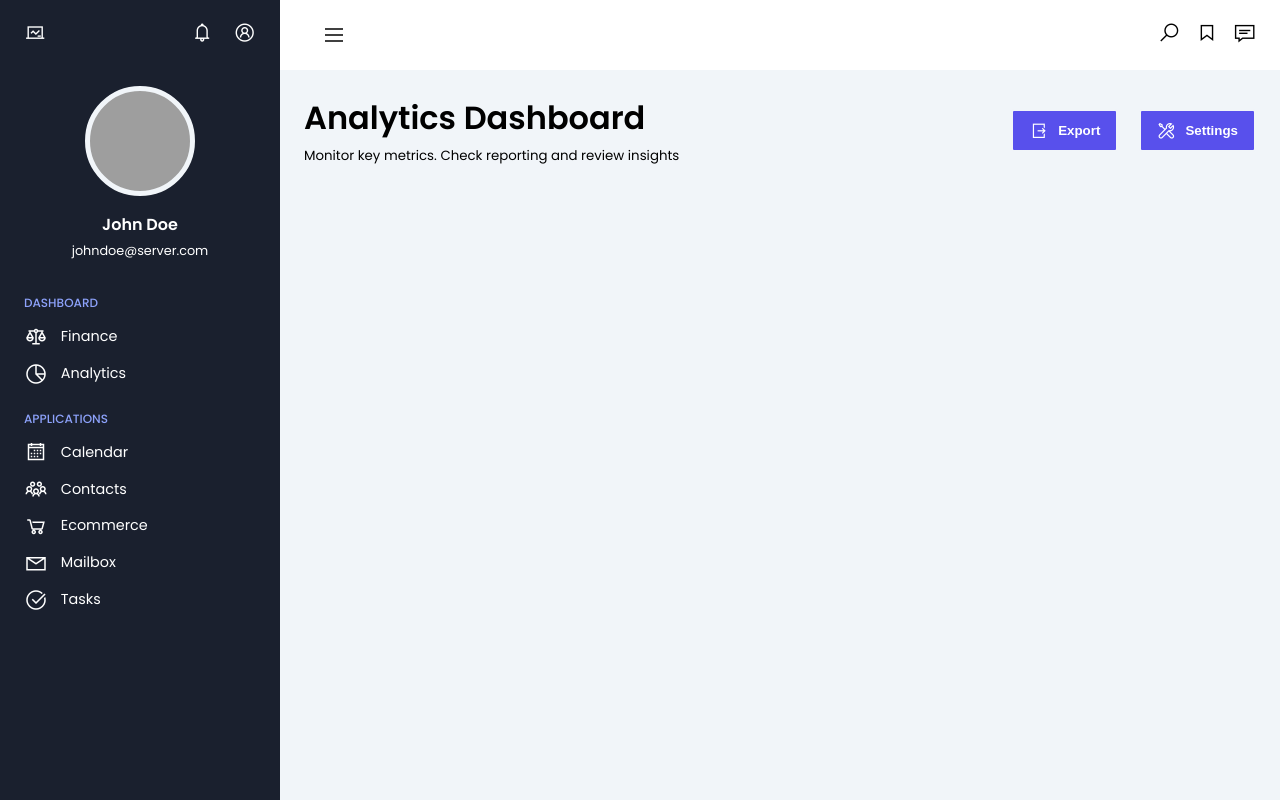
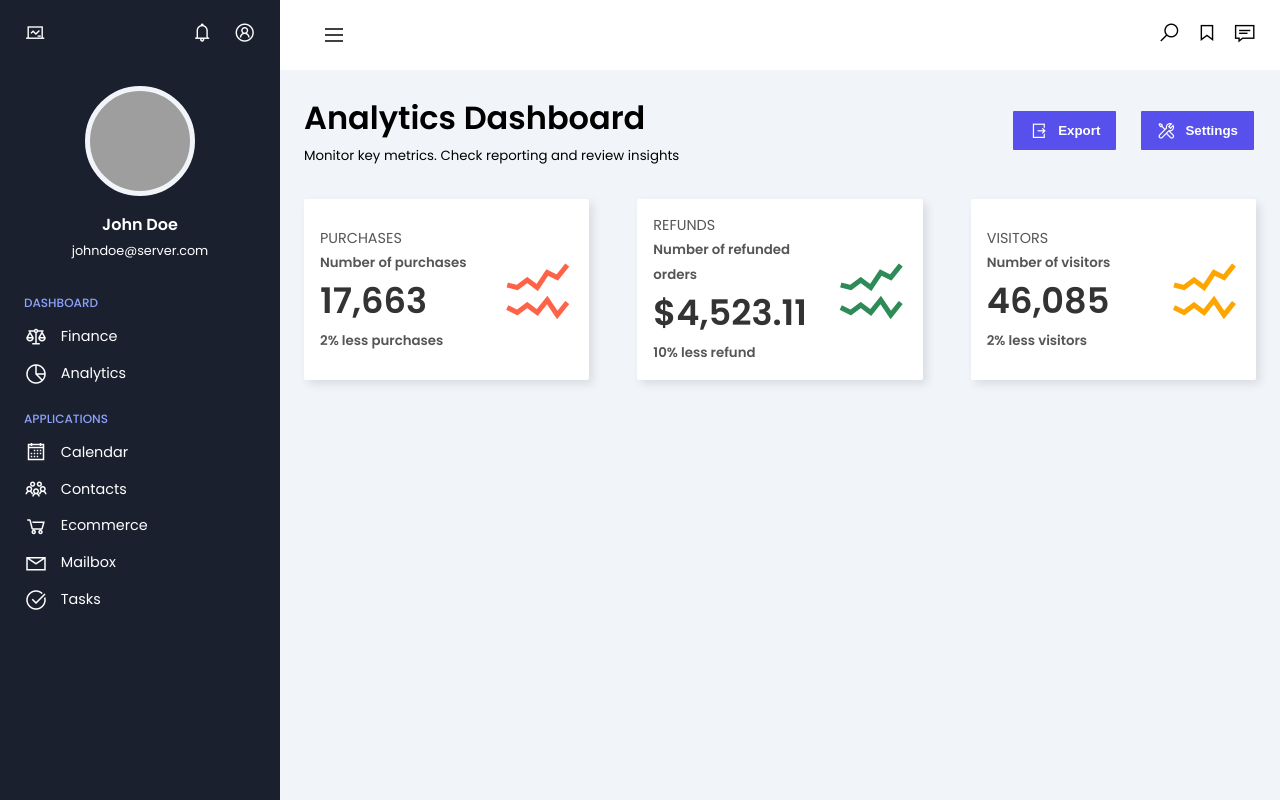
Before and after one commit to smarqueslopez/admin-dashboard, a website: page index.html in a window 1280 px wide. Drawn offline with nearby package versions, Linux system fonts and the light colour scheme; grey boxes are pictures that could not be loaded.

Commit message:
Adding cards

```diff
--- a/index.html
+++ b/index.html
@@ -76,6 +76,7 @@
       </header>
       <!-- Main content -->
       <main>
+        <!-- Header content -->
         <div class="page-header">
           <div class="header-title">
             <h1>Analytics Dashboard</h1>
@@ -92,6 +93,45 @@
             </button>
           </div>
         </div>
+        <!-- Content -->
+        <div class="cards">
+          <!-- Purchases -->
+          <div class="card">
+              <div class="card__info">
+                <span>Purchases</span>
+                <small>Number of purchases</small>
+                <h2>17,663</h2>
+                <small>2% less purchases</small>
+              </div>
+              <div class="card__chart danger">
+                <span class="las la-chart-line"></span>
+              </div>
+          </div>
+          <!-- Refunds -->
+          <div class="card">
+              <div class="card__info">
+                <span>Refunds</span>
+                <small>Number of refunded orders</small>
+                <h2>$4,523.11</h2>
+                <small>10% less refund</small>
+              </div>
+              <div class="card__chart success">
+                <span class="las la-chart-line"></span>
+              </div>
+          </div>
+          <!-- Visitors -->
+          <div class="card">
+              <div class="card__info">
+                <span>Visitors</span>
+                <small>Number of visitors</small>
+                <h2>46,085</h2>
+                <small>2% less visitors</small>
+              </div>
+              <div class="card__chart warning">
+                <span class="las la-chart-line"></span>
+              </div>
+          </div>
+        </div>
       </main>
     </div>
   </body>
--- /dev/null
+++ b/styles/scss/_card.scss
@@ -0,0 +1,53 @@
+.cards {
+  margin-top: 2rem;
+  display: grid;
+  grid-template-columns: repeat(3, 1fr);
+  grid-gap: 3rem;
+}
+
+.card {
+  padding: 1rem;
+  background: $color-white;
+  box-shadow: 4px 4px 10px rgba($color: $color-black, $alpha: 0.1);
+  border-radius: 2px;
+  display: grid;
+  grid-template-columns: 70% auto;
+  align-items: center;
+
+  &__info {
+    span {
+      display: block;
+      text-transform: uppercase;
+      color: $color-grey;
+      font-size: 0.9rem;
+    }
+
+    small {
+      font-weight: 600;
+      color: $color-grey;
+    }
+
+    h2 {
+      font-size: 2.2rem;
+      color: $color-dark-grey;
+    }
+  }
+
+  &__chart {
+    span {
+      font-size: 5rem;
+    }
+
+    &.success {
+      color: $color-success;
+    }
+
+    &.warning {
+      color: $color-warning;
+    }
+
+    &.danger {
+      color: $color-danger;
+    }
+  }
+}
--- a/styles/scss/_components.scss
+++ b/styles/scss/_components.scss
@@ -1,2 +1,3 @@
 @import './sidebar';
 @import './main-content';
+@import './card';
--- a/styles/scss/_main-content.scss
+++ b/styles/scss/_main-content.scss
@@ -18,7 +18,7 @@
         border-radius: 50%;
 
         &:hover {
-          background: $color-dark-grey;
+          background: $color-light-grey2;
         }
       }
     }
@@ -34,7 +34,7 @@
 
   main {
     padding: 1.5rem;
-    background: $color-light-grey;
+    background: $color-light-grey1;
     min-height: calc(100vh - #{$header-height});
 
     .page-header {
@@ -51,7 +51,7 @@
           outline: none;
           color: $color-white;
           background: $color-dark-purple;
-          border: 2px solid $color-light-grey;
+          border: 2px solid $color-light-grey1;
           border-radius: 3px;
           font-weight: 600;
 
--- a/styles/scss/_sidebar.scss
+++ b/styles/scss/_sidebar.scss
@@ -49,7 +49,7 @@ $bg-color-sidebar: #1a202e;
         height: 110px;
         margin: 0 auto;
         margin-bottom: 1rem;
-        border: 5px solid $color-light-grey;
+        border: 5px solid $color-light-grey1;
         border-radius: 50%;
         background-image: $avatar-img;
         background-repeat: no-repeat;
--- a/styles/scss/_variables.scss
+++ b/styles/scss/_variables.scss
@@ -3,10 +3,18 @@ $header-height: 70px;
 
 /* Colors */
 $color-white: #fff;
+$color-black: #000;
 $color-purple: #8da2fb;
 $color-dark-purple: #5850ec;
-$color-light-grey: #f1f5f9;
-$color-dark-grey: #efefef;
+$color-light-grey1: #f1f5f9;
+$color-light-grey2: #efefef;
+$color-grey: #555;
+$color-dark-grey: #333;
+
+/* Status */
+$color-success: seagreen;
+$color-warning: orange;
+$color-danger: tomato;
 
 /* Avatar */
 $avatar-img: url('https://avatars.dicebear.com/api/male/1406.svg?b=%237af089&mood[]=happy');
```
Also changed, not shown: styles/index.css.
